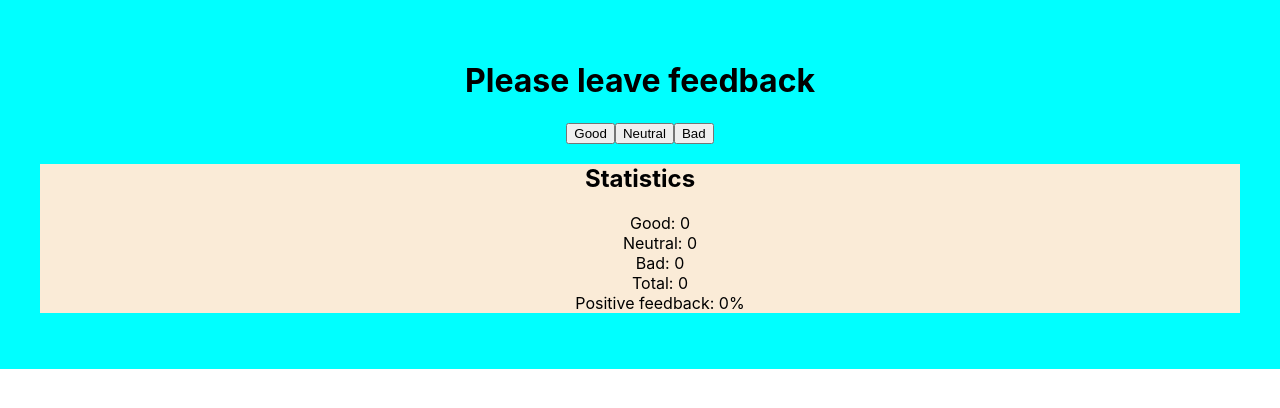
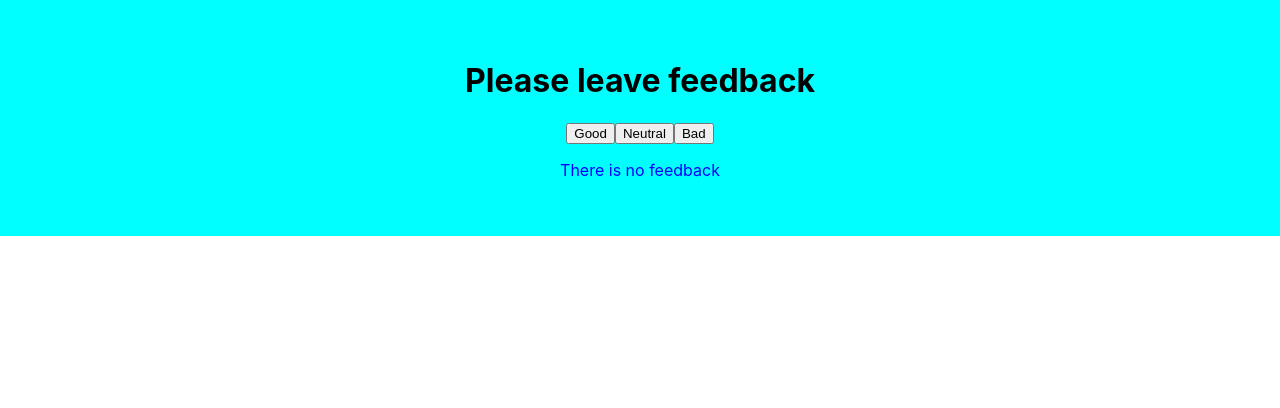
Before and after one commit to Victoria257/goit-react-hw-02-feedback, a React (Create React App) app: page / in a window 1280 px wide. Shown: the top 408 px of the page. Built offline with nearby package versions, Linux system fonts and the light colour scheme.

Commit message:
finish task4

```diff
--- a/src/components/Feedback/Feedback.jsx
+++ b/src/components/Feedback/Feedback.jsx
@@ -1,6 +1,7 @@
 import React from 'react';
-import css from 'components/Feedback/Feedback.module.css'
+import css from 'components/Feedback/Feedback.module.css';
 import Statistics from "components/Statistics/Statistics";
+import { Notification } from 'components/NotificationMessage/NotificationMessage';
 
 class Feedback extends React.Component {
 
@@ -67,7 +68,10 @@ class Feedback extends React.Component {
                     </div>
                 </div>
                 <div>
-                    <Statistics good={this.state.good} neutral={this.state.neutral} bad={this.state.bad} total={total} positivePercentage={positivePercentage } />
+                    {total > 0 ? (
+                         <Statistics good={this.state.good} neutral={this.state.neutral} bad={this.state.bad} total={total} positivePercentage={positivePercentage } />
+                    ):(<Notification/>)}
+
                 </div>
             </div>
             )
--- /dev/null
+++ b/src/components/NotificationMessage/NotificationMessage.jsx
@@ -0,0 +1,7 @@
+import css from './NotificationMessage.module.css'
+
+export const Notification = () => {
+    return <div className={css.notificationMessage}>
+        <p>There is no feedback</p>
+        </div>
+}
--- /dev/null
+++ b/src/components/NotificationMessage/NotificationMessage.module.css
@@ -0,0 +1,3 @@
+.notificationMessage {
+    color: blue;
+}
--- a/src/components/Statistics/Statistics.jsx
+++ b/src/components/Statistics/Statistics.jsx
@@ -3,7 +3,6 @@ import React from "react";
 import css from 'components/Statistics/Statistics.module.css'
 
 const Statistics = ({ good, neutral, bad, total, positivePercentage }) => {
-    console.log(positivePercentage);
 
     return (
         <div className={css.statistic}>
```
